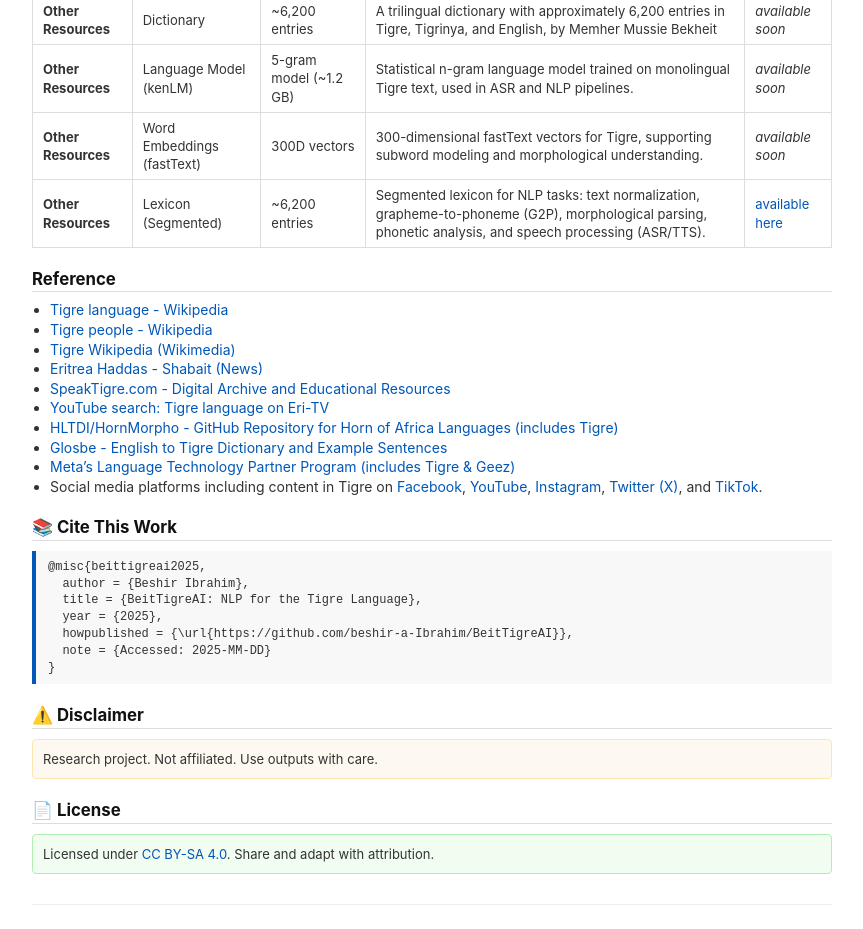
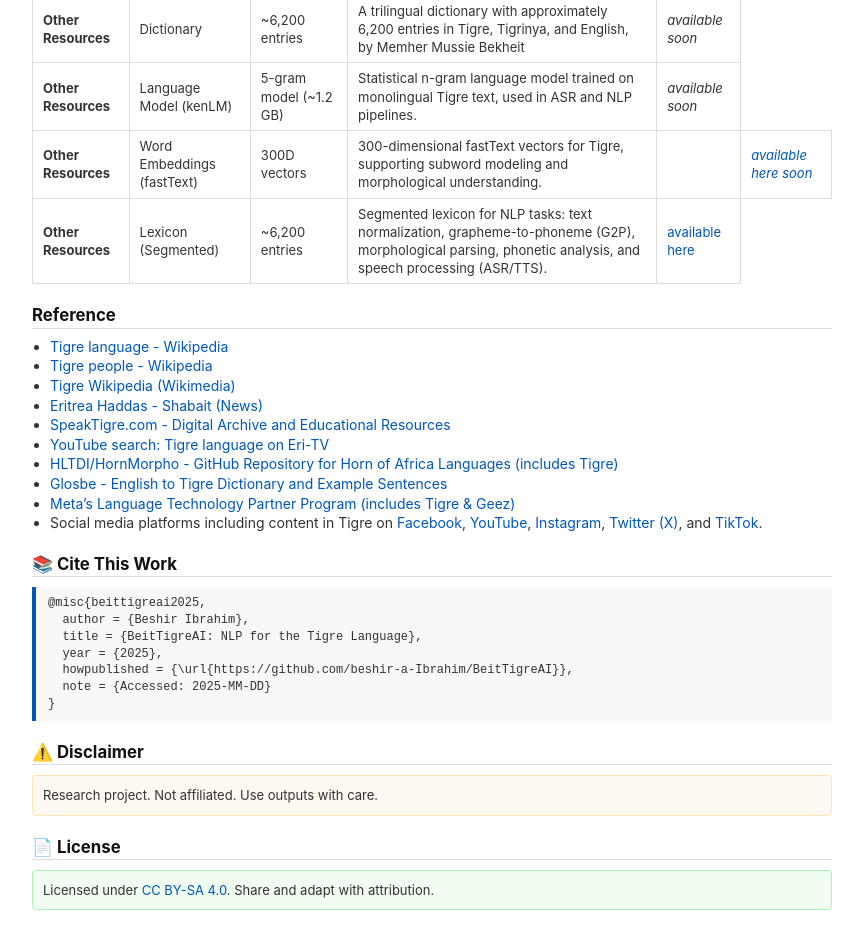
Before and after one commit to beshir-a-Ibrahim/BeitTigreAI, a plain HTML site: page index.html in a window 1280 px wide. Shown: the part 1037-1966 px from the top of the page, without its empty margins (208-1071 px from the left). Drawn offline with Linux system fonts and the light colour scheme.

Commit message:
Update index.html

```diff
--- a/index.html
+++ b/index.html
@@ -226,7 +226,8 @@ Both Tigre and Geʽez are currently being integrated into the Meta/UNESCO Langua
         <td>300D vectors</td>
         <td>300-dimensional fastText vectors for Tigre, supporting subword modeling and morphological understanding.</td>
         <td>
-         <em>available soon</em>
+         <em><td><a href="https://huggingface.co/datasets/BeitTigreAI/tigre-fasttext" target="_blank" rel="noopener noreferrer"><em>available here soon</em></a></td>
+</em>
         </td>
       </tr>
       <tr>
```
